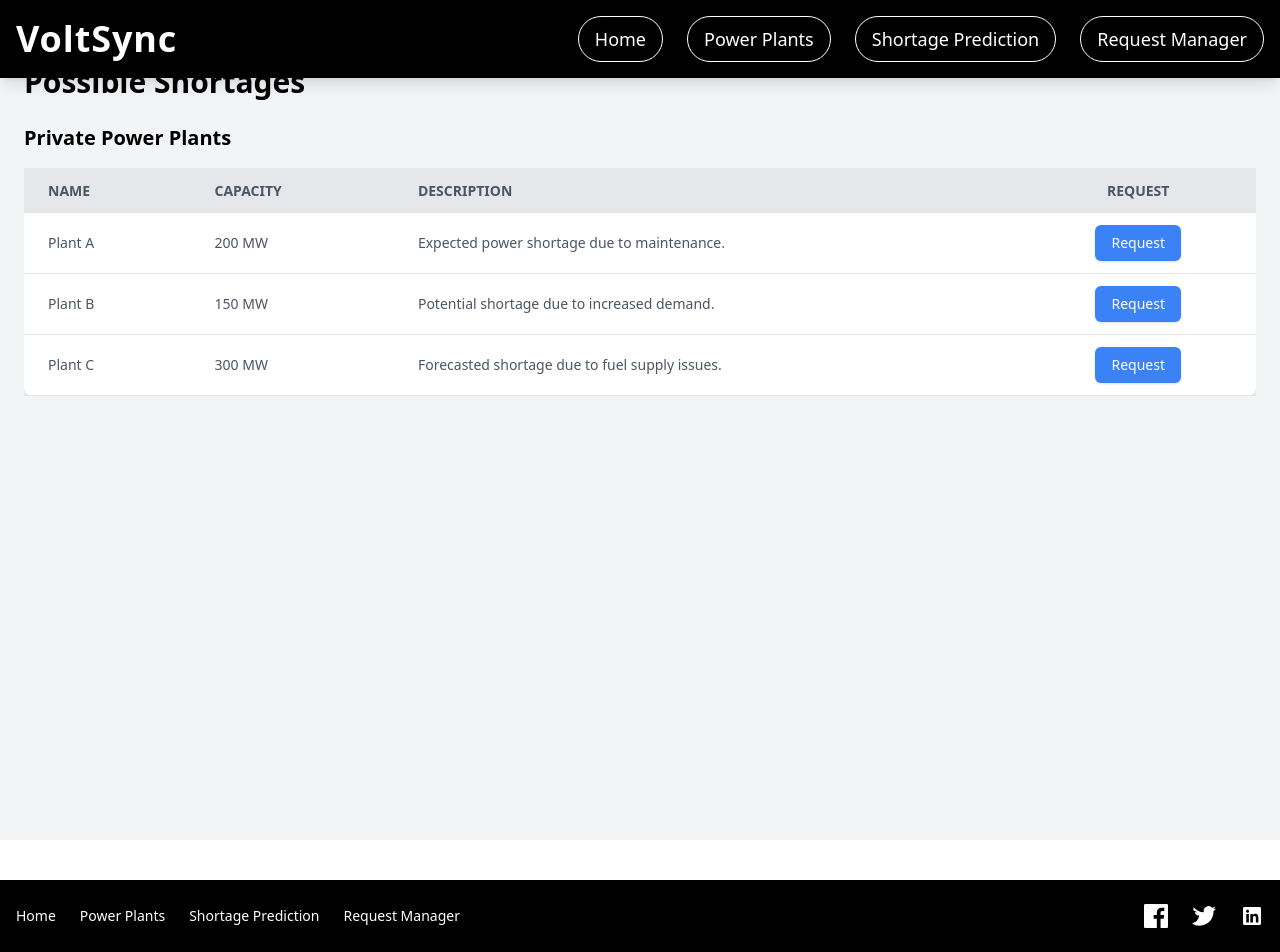
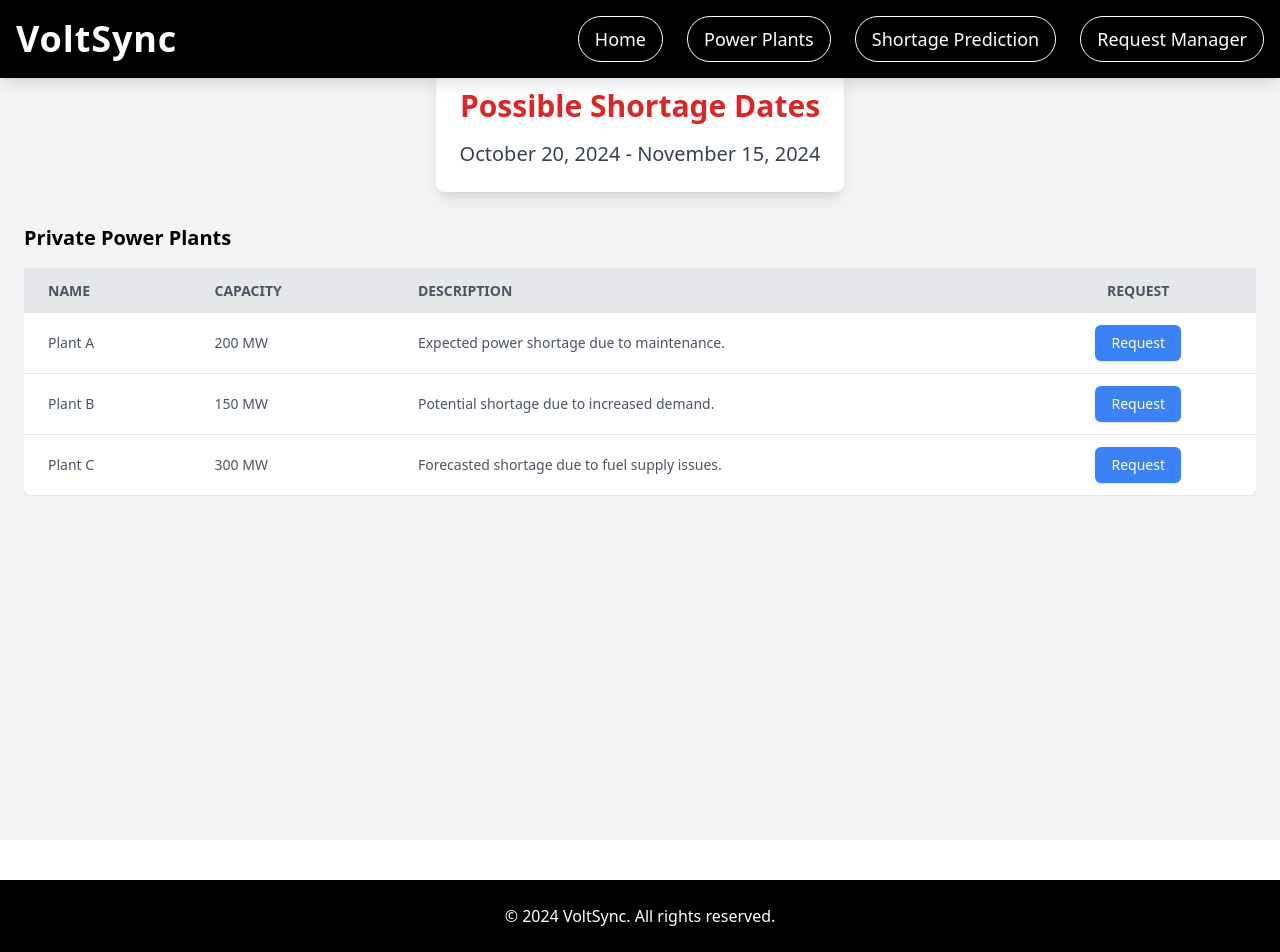
Before and after one commit to SasanDilantha/iwb175-bytehitters, a React (Vite) app in the folder frontend/: page /shortage in a window 1280 px wide. Shown: the top 952 px of the page. Built offline with nearby package versions, Linux system fonts and the light colour scheme.

Commit message:
UpdatedRequestManager
Remove Company And add the Requested_Capacity

```diff
--- a/frontend/src/components/Footer.jsx
+++ b/frontend/src/components/Footer.jsx
@@ -1,111 +1,10 @@
 import React from "react";
-
 
 const Footer = () => {
   return (
     <footer className="bg-black text-white py-6 mt-10">
-      <div className="container mx-auto px-4">
-        {/* Footer Links */}
-        <div className="flex justify-between items-center flex-col md:flex-row">
-          {/* Left Section - Links */}
-          <div className="flex space-x-6 text-sm">
-            <a
-              href="/"
-              className="hover:text-gray-300 transition duration-300 ease-in-out"
-              aria-label="Home"
-            >
-              Home
-            </a>
-            <a
-              href="/power-plants"
-              className="hover:text-gray-300 transition duration-300 ease-in-out"
-              aria-label="Power Plants"
-            >
-              Power Plants
-            </a>
-            <a
-              href="/shortage"
-              className="hover:text-gray-300 transition duration-300 ease-in-out"
-              aria-label="Shortage Prediction"
-            >
-              Shortage Prediction
-            </a>
-            <a
-              href="/request-manager"
-              className="hover:text-gray-300 transition duration-300 ease-in-out"
-              aria-label="Request Manager"
-            >
-              Request Manager
-            </a>
-          </div>
-
-          {/* Right Section - Social Media Icons */}
-          <div className="flex space-x-6 mt-4 md:mt-0">
-            <a
-              href="https://facebook.com"
-              target="_blank"
-              rel="noopener noreferrer"
-              className="hover:text-gray-300 transition duration-300 ease-in-out"
-              aria-label="Facebook"
-            >
-              <svg
-                className="w-6 h-6"
-                fill="currentColor"
-                xmlns="http://www.w3.org/2000/svg"
-                viewBox="0 0 24 24"
-              >
-                <path
-                  d="M22.675 0h-21.35C.595 0 0 .593 0 1.326v21.348C0 23.407.593 24 1.326 24h11.495v-9.294H9.691v-3.622h3.13V8.413c0-3.1 1.893-4.788 4.658-4.788 1.325 0 2.463.099 2.795.142v3.24l-1.918.001c-1.503 0-1.795.714-1.795 1.76v2.307h3.59l-.468 3.622h-3.122V24h6.116C23.407 24 24 23.407 24 22.675V1.326C24 .593 23.407 0 22.675 0z"
-                />
-              </svg>
-            </a>
-
-            <a
-              href="https://twitter.com"
-              target="_blank"
-              rel="noopener noreferrer"
-              className="hover:text-gray-300 transition duration-300 ease-in-out"
-              aria-label="Twitter"
-            >
-              <svg
-                className="w-6 h-6"
-                fill="currentColor"
-                xmlns="http://www.w3.org/2000/svg"
-                viewBox="0 0 24 24"
-              >
-                <path
-                  d="M24 4.557a9.917 9.917 0 01-2.827.775 4.94 4.94 0 002.163-2.724 9.864 9.864 0 01-3.127 1.195 4.92 4.92 0 00-8.388 4.482c-4.09-.205-7.72-2.165-10.148-5.144A4.93 4.93 0 001.64 6.575a4.902 4.902 0 002.188.605 4.921 4.921 0 01-2.222-4.097c0-.021 0-.042.001-.063A4.914 4.914 0 004.924 8.113a4.897 4.897 0 01-2.224.085 4.922 4.922 0 004.601 3.42A9.874 9.874 0 010 19.54a13.945 13.945 0 007.548 2.213c9.142 0 14.307-7.721 13.995-14.646A9.955 9.955 0 0024 4.557z"
-                />
-              </svg>
-            </a>
-
-            <a
-              href="https://linkedin.com"
-              target="_blank"
-              rel="noopener noreferrer"
-              className="hover:text-gray-300 transition duration-300 ease-in-out"
-              aria-label="LinkedIn"
-            >
-              <svg
-                className="w-6 h-6"
-                fill="currentColor"
-                xmlns="http://www.w3.org/2000/svg"
-                viewBox="0 0 24 24"
-              >
-                <path
-                  d="M19.511 3H4.489C3.668 3 3 3.672 3 4.5v15c0 .828.668 1.5 1.489 1.5h15.022c.821 0 1.489-.672 1.489-1.5v-15c0-.828-.668-1.5-1.489-1.5zM8.846 18.396H6.275V9.899h2.571v8.497zM7.561 8.775c-.836 0-1.515-.68-1.515-1.515S6.725 5.745 7.561 5.745c.836 0 1.516.68 1.516 1.515 0 .836-.68 1.515-1.516 1.515zM18.447 18.396h-2.571v-4.106c0-.978-.02-2.236-1.362-2.236-1.363 0-1.571 1.064-1.571 2.163v4.179h-2.571V9.899h2.467v1.171h.035c.343-.65 1.181-1.334 2.432-1.334 2.599 0 3.079 1.712 3.079 3.937v5.723z"
-                />
-              </svg>
-            </a>
-          </div>
-        </div>
-
-        {/* Footer Bottom Section */}
-        <div className="text-center mt-6 text-sm">
-          <p>
-            &copy; {new Date().getFullYear()} VoltSync. All rights reserved.
-          </p>
-        </div>
+      <div className="text-center">
+        <p>&copy; {new Date().getFullYear()} VoltSync. All rights reserved.</p>
       </div>
     </footer>
   );
--- a/frontend/src/pages/RequestManager.jsx
+++ b/frontend/src/pages/RequestManager.jsx
@@ -6,10 +6,10 @@ import UpdateModal from "../components/updatemodel"; // Import the UpdateModal c
 const RequestManager = () => {
     // Sample data for the table
     const [powerPlants, setPowerPlants] = useState([
-        { id: 1, name: "Plant A", code: "PLT001", company: "Company A", description: "A description of Plant A", capacity: "100 MW" },
-        { id: 2, name: "Plant B", code: "PLT002", company: "Company B", description: "A description of Plant B", capacity: "150 MW" },
-        { id: 3, name: "Plant C", code: "PLT003", company: "Company C", description: "A description of Plant C", capacity: "200 MW" },
-        { id: 4, name: "Plant D", code: "PLT004", company: "Company D", description: "A description of Plant D", capacity: "250 MW" },
+        { id: 1, name: "Plant A", code: "PLT001", requested_Capacity: "100MW", description: "A description of Plant A", capacity: "100 MW" },
+        { id: 2, name: "Plant B", code: "PLT002", requested_Capacity: "1000MW", description: "A description of Plant B", capacity: "150 MW" },
+        { id: 3, name: "Plant C", code: "PLT003", requested_Capacity: "1000MW", description: "A description of Plant C", capacity: "200 MW" },
+        { id: 4, name: "Plant D", code: "PLT004", requested_Capacity: "1000MW", description: "A description of Plant D", capacity: "250 MW" },
     ]);
 
     const [isModalOpen, setIsModalOpen] = useState(false);
@@ -35,7 +35,7 @@ const RequestManager = () => {
                             <tr>
                                 <th className="py-3 px-6 text-left text-sm font-semibold tracking-wider">Power Plant Name</th>
                                 <th className="py-3 px-6 text-left text-sm font-semibold tracking-wider">Code</th>
-                                <th className="py-3 px-6 text-left text-sm font-semibold tracking-wider">Company</th>
+                                <th className="py-3 px-6 text-left text-sm font-semibold tracking-wider">Requested Capacity</th> {/* Updated header */}
                                 <th className="py-3 px-6 text-center text-sm font-semibold tracking-wider">Update</th> {/* Align text to center */}
                             </tr>
                         </thead>
@@ -44,7 +44,7 @@ const RequestManager = () => {
                                 <tr key={plant.id} className="hover:bg-gray-50 transition duration-200 ease-in-out">
                                     <td className="py-4 px-6 whitespace-nowrap">{plant.name}</td>
                                     <td className="py-4 px-6 whitespace-nowrap">{plant.code}</td>
-                                    <td className="py-4 px-6 whitespace-nowrap">{plant.company}</td>
+                                    <td className="py-4 px-6 whitespace-nowrap">{plant.requested_Capacity}</td> {/* Updated to show requested_Capacity */}
                                     <td className="py-4 px-6 text-center whitespace-nowrap">
                                         <button
                                             className="bg-blue-500 text-white px-4 py-2 rounded-md shadow hover:bg-blue-600 transition"
@@ -68,7 +68,7 @@ const RequestManager = () => {
                 />
             )}
 
-            <Footer />
+
         </div>
     );
 };
--- a/frontend/src/pages/Shortage.jsx
+++ b/frontend/src/pages/Shortage.jsx
@@ -7,14 +7,20 @@ const Shortage = () => {
     const [shortages, setShortages] = useState([]);
     const [isModalOpen, setIsModalOpen] = useState(false);
     const [selectedPlantId, setSelectedPlantId] = useState(null);
+    const [shortageDates, setShortageDates] = useState(""); // State to hold possible shortage dates
 
     useEffect(() => {
+        // Simulated data for shortages
         const dummyData = [
             { id: 1, name: "Plant A", capacity: "200 MW", description: "Expected power shortage due to maintenance." },
             { id: 2, name: "Plant B", capacity: "150 MW", description: "Potential shortage due to increased demand." },
             { id: 3, name: "Plant C", capacity: "300 MW", description: "Forecasted shortage due to fuel supply issues." },
         ];
         setShortages(dummyData);
+
+        // Simulated fetching of possible shortage dates from a model or API
+        const dummyShortageDates = "October 20, 2024 - November 15, 2024";
+        setShortageDates(dummyShortageDates); // Set fetched dates to the state
     }, []);
 
     const handleRequest = (id) => {
@@ -23,7 +29,6 @@ const Shortage = () => {
     };
 
     const handleSubmit = (requestData) => {
-        // Logic to handle the request submission
         console.log("Request Data:", requestData);
         alert(`Request for Power Plant ID ${requestData.powerPlantId} submitted!`);
     };
@@ -32,7 +37,14 @@ const Shortage = () => {
         <div className="flex flex-col min-h-screen">
 
             <main className="flex-grow p-6 bg-gray-100">
-                <h1 className="text-3xl font-bold mb-6">Possible Shortages</h1>
+                {/* Display Possible Shortage Dates in a styled card */}
+                <div className="flex justify-center mb-8">
+                    <div className="bg-white shadow-lg rounded-lg p-6 max-w-lg text-center">
+                        <h1 className="text-3xl font-bold text-red-600 mb-4">Possible Shortage Dates</h1>
+                        <p className="text-xl text-gray-700">{shortageDates}</p>
+                    </div>
+                </div>
+
                 <h2 className="text-xl font-semibold mb-4">Private Power Plants</h2>
 
                 {/* Shortage Table */}
```
